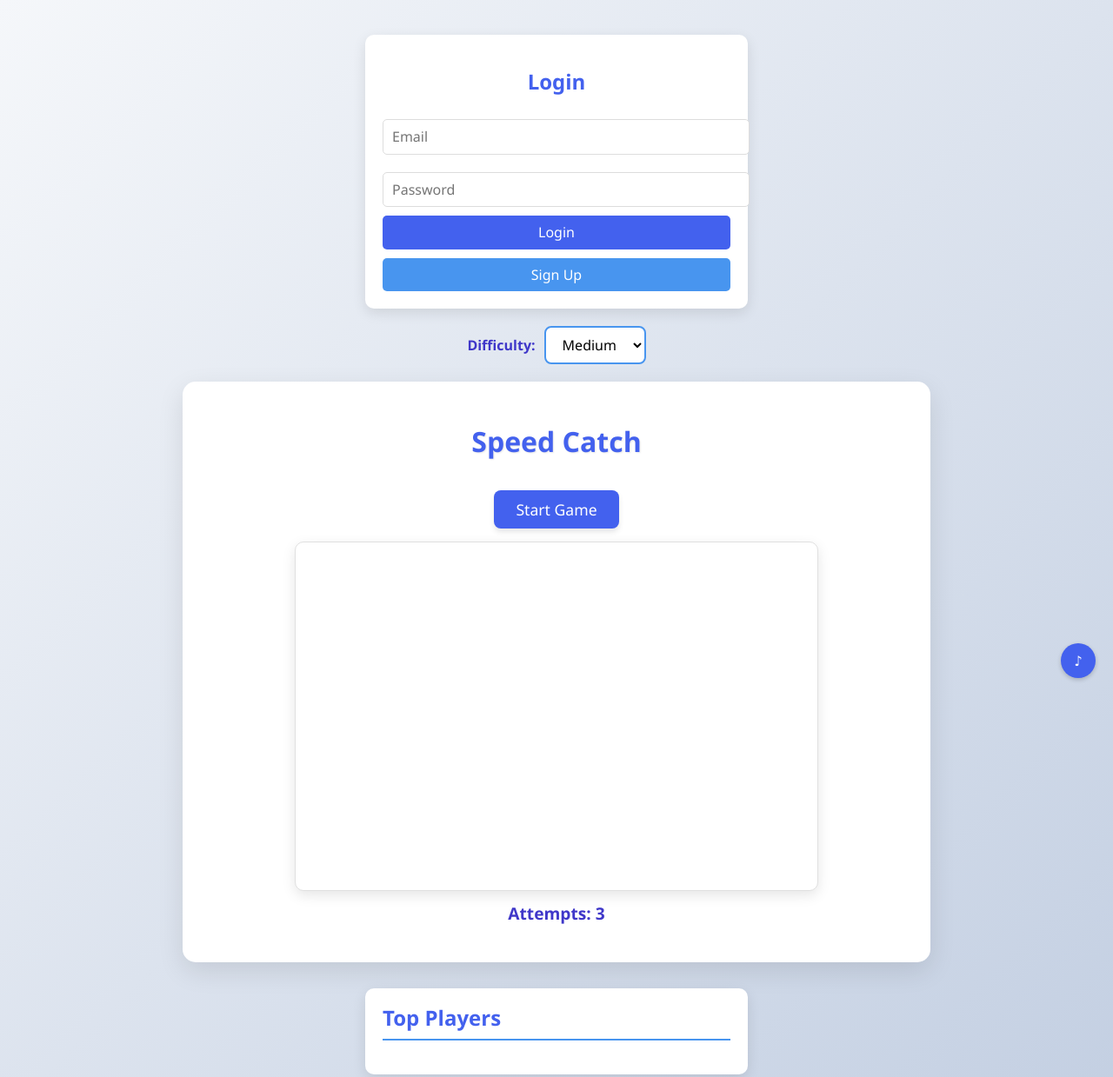
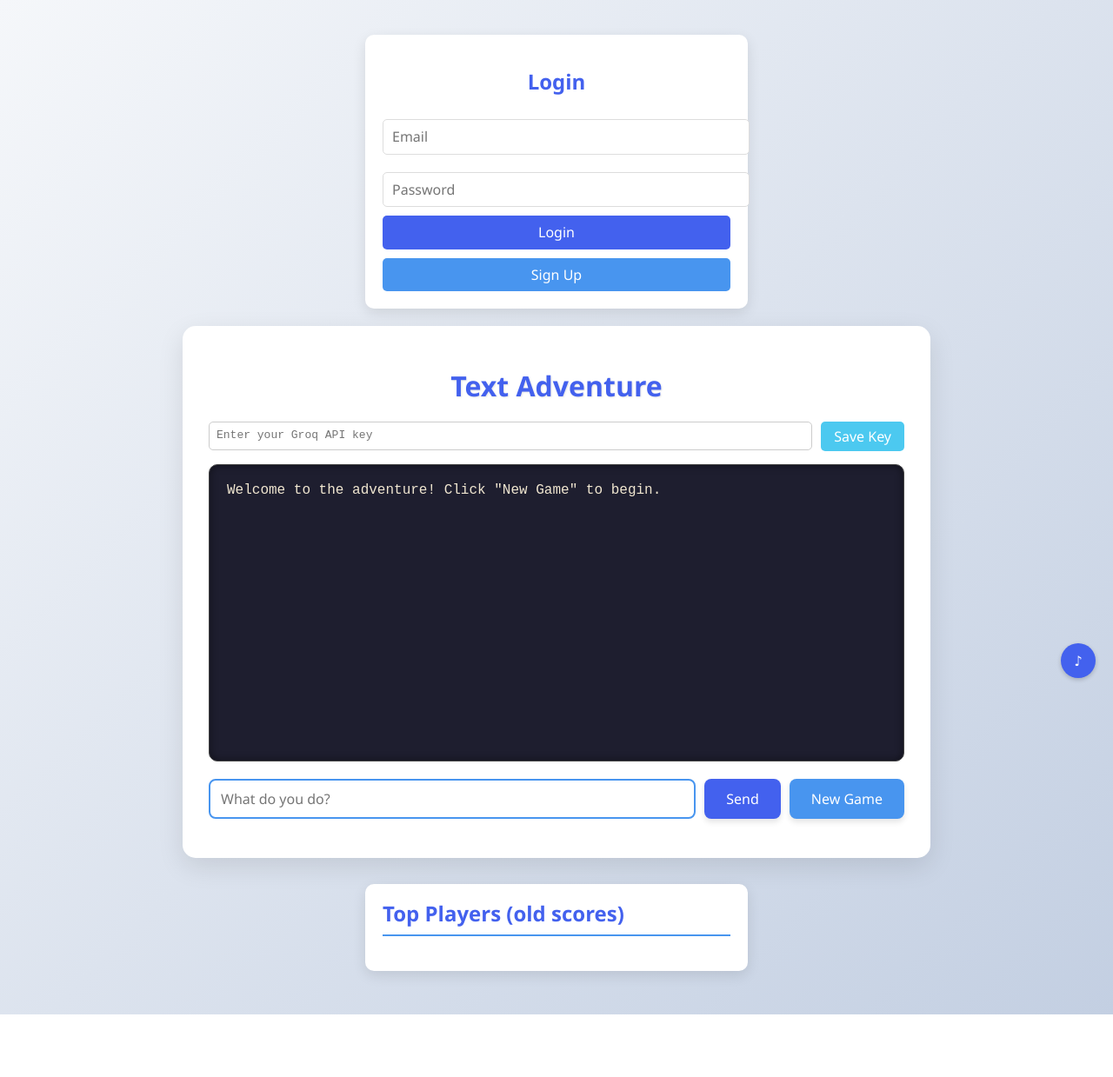
Before and after one commit to Jeseuss/my-website, a website built with Parcel: page index.html in a window 1280 px wide. Shown: the top 1239 px of the page at 87% size. After the commit the page ends 1167 px from the top, so only its background shows below. Built offline with nearby package versions, Linux system fonts and the light colour scheme; no server answers.

Commit message:
Update index.html

```diff
--- a/index.html
+++ b/index.html
@@ -2,7 +2,7 @@
 <html class="no-js" lang="">
 <head>
   <meta charset="UTF-8">
-  <title>Speed Catch</title>
+  <title>Text Adventure · Speed Catch Reborn</title>
   <meta name="viewport" content="width=device-width, initial-scale=1">
   <link rel="stylesheet" href="css/normalize.css">
   <link rel="stylesheet" href="css/main.css">
@@ -43,70 +43,92 @@
       text-shadow: 1px 1px 2px rgba(0,0,0,0.1);
     }
 
-    #difficulty {
-      margin: 20px 0;
-      display: flex;
-      justify-content: center;
-      align-items: center;
-      gap: 10px;
+    /* Adventure game UI */
+    #adventure-output {
+      background: #1e1e2f;
+      color: #f0e6d0;
+      font-family: 'Courier New', monospace;
+      padding: 20px;
+      border-radius: 10px;
+      min-height: 300px;
+      max-height: 400px;
+      overflow-y: auto;
+      text-align: left;
+      white-space: pre-wrap;
+      word-wrap: break-word;
+      border: 1px solid #444;
+      margin-bottom: 20px;
+      box-shadow: inset 0 0 10px rgba(0,0,0,0.5);
     }
 
-    #difficulty label {
-      font-weight: bold;
-      color: var(--secondary);
+    #input-area {
+      display: flex;
+      gap: 10px;
+      margin-bottom: 15px;
     }
 
-    #difficultySelect {
-      padding: 8px 15px;
+    #user-input {
+      flex: 1;
+      padding: 12px;
+      border: 2px solid var(--accent);
       border-radius: 8px;
-      border: 2px solid var(--accent);
+      font-size: 1rem;
       background: white;
+    }
+
+    #send-btn, #new-game-btn {
+      padding: 12px 25px;
+      border: none;
+      border-radius: 8px;
       font-size: 1rem;
       cursor: pointer;
       transition: all 0.3s ease;
+      box-shadow: 0 4px 6px rgba(0,0,0,0.1);
     }
 
-    #difficultySelect:hover {
-      border-color: var(--primary);
+    #send-btn {
+      background: var(--primary);
+      color: white;
     }
 
-    #startButton {
-      background: var(--primary);
+    #send-btn:hover {
+      background: var(--secondary);
+      transform: translateY(-2px);
+    }
+
+    #new-game-btn {
+      background: var(--accent);
+      color: white;
+    }
+
+    #new-game-btn:hover {
+      background: var(--secondary);
+      transform: translateY(-2px);
+    }
+
+    /* API key input (optional) */
+    #api-key-container {
+      display: flex;
+      gap: 10px;
+      margin: 15px 0;
+      align-items: center;
+    }
+
+    #api-key {
+      flex: 1;
+      padding: 8px;
+      border: 1px solid #ccc;
+      border-radius: 5px;
+      font-family: monospace;
+    }
+
+    #save-key-btn {
+      padding: 8px 15px;
+      background: var(--success);
       color: white;
       border: none;
-      padding: 12px 25px;
-      font-size: 1.1rem;
-      border-radius: 8px;
+      border-radius: 5px;
       cursor: pointer;
-      transition: all 0.3s ease;
-      box-shadow: 0 4px 6px rgba(0, 0, 0, 0.1);
-      margin: 15px 0;
-    }
-
-    #startButton:hover {
-      background: var(--secondary);
-      transform: translateY(-2px);
-      box-shadow: 0 6px 8px rgba(0, 0, 0, 0.15);
-    }
-
-    #startButton:active {
-      transform: translateY(0);
-    }
-
-    #gameCanvas {
-      background: white;
-      border-radius: 10px;
-      box-shadow: 0 5px 15px rgba(0, 0, 0, 0.1);
-      display: block;
-      margin: 0 auto;
-      border: 1px solid #e0e0e0;
-    }
-
-    #score {
-      font-size: 1.2rem;
-      margin: 15px 0;
-      font-weight: bold;
-      color: var(--secondary);
     }
 
     #leaderboard {
@@ -160,9 +182,6 @@
       justify-content: center;
       box-shadow: 0 2px 5px rgba(0,0,0,0.2);
       z-index: 100;
-    }
-
-    #musicToggle {
       transition: all 0.3s ease;
     }
 
@@ -174,18 +193,15 @@
       #game-container {
         padding: 20px;
       }
-
-      #gameCanvas {
-        width: 100%;
-        height: auto;
+      #input-area {
+        flex-direction: column;
       }
     }
   </style>
 </head>
 
 <body>
-  <body>
-    <!-- Add this login section at the top -->
+  <!-- Login / Auth section -->
   <div id="auth-container" style="max-width: 400px; margin: 20px auto; background: white; padding: 20px; border-radius: 10px; box-shadow: 0 5px 15px rgba(0,0,0,0.1);">
     <h2 style="color: var(--primary); text-align: center;">Login</h2>
     <div id="login-form">
@@ -200,33 +216,34 @@
     </div>
   </div>
 
-  <div id="difficulty">
-    <label>Difficulty: </label>
-    <select id="difficultySelect">
-      <option value="easy">Easy</option>
-      <option value="medium" selected>Medium</option>
-      <option value="hard">Hard</option>
-    </select>
+  <!-- Game Container (visible only when logged in) -->
+  <div id="game-container">
+    <h1>Text Adventure</h1>
+
+    <!-- Optional API key input (if you don't want to hardcode) -->
+    <div id="api-key-container">
+      <input type="password" id="api-key" placeholder="Enter your Groq API key" value="">
+      <button id="save-key-btn">Save Key</button>
     </div>
 
-  <!-- Game UI -->
-  <div id="game-container">
-    <h1>Speed Catch</h1>
-    <button id="startButton">Start Game</button>
-    <canvas id="gameCanvas" width="600" height="400"></canvas>
-    <div id="score">Attempts: 3</div>
+    <!-- Story output area -->
+    <div id="adventure-output">Welcome to the adventure! Click "New Game" to begin.</div>
+
+    <!-- Input area for commands -->
+    <div id="input-area">
+      <input type="text" id="user-input" placeholder="What do you do?">
+      <button id="send-btn">Send</button>
+      <button id="new-game-btn">New Game</button>
+    </div>
   </div>
 
-  <!-- Leaderboard -->
+  <!-- Leaderboard (still shows old ball‑game scores) -->
   <div id="leaderboard">
-    <h2>Top Players</h2>
+    <h2>Top Players (old scores)</h2>
     <ol id="scores-list"></ol>
   </div>
 
-  <!-- Load your game script as module -->
-  <script type="module" src="js/main.js"></script>
-
-  <!-- Audio Elements -->
+  <!-- Audio elements (unchanged) -->
   <audio id="backgroundMusic" loop>
     <source src="audio/background.mp3" type="audio/mpeg">
   </audio>
@@ -237,5 +254,8 @@
     <source src="audio/catch.wav" type="audio/mpeg">
   </audio>
   <button id="musicToggle">♪</button>
+
+  <!-- Main script (type="module" because we use Firebase) -->
+  <script type="module" src="js/main.js"></script>
 </body>
 </html>
```
Lines whose indentation alone changed are shown as unchanged.
